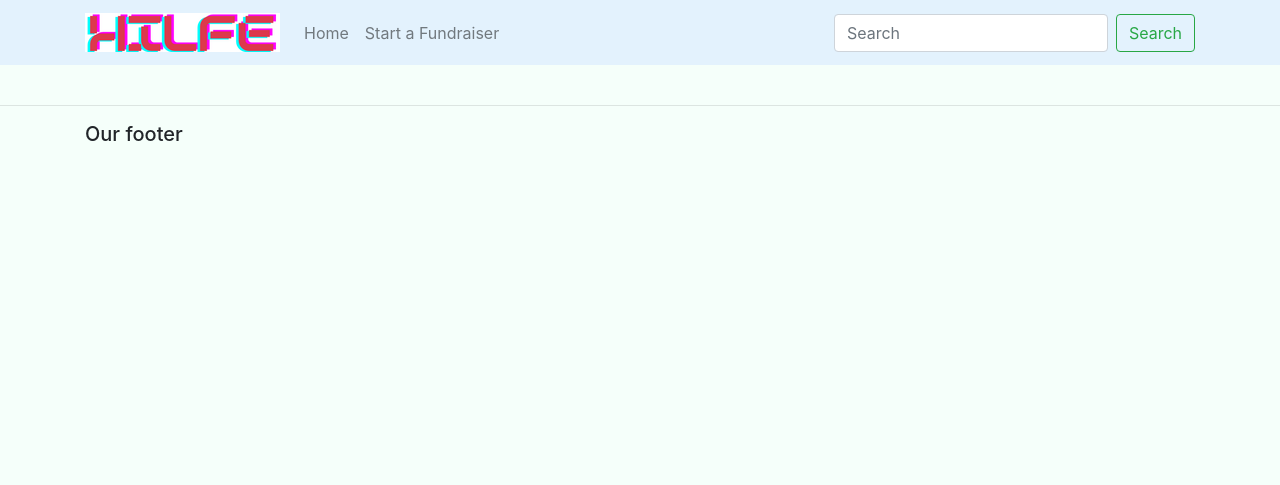
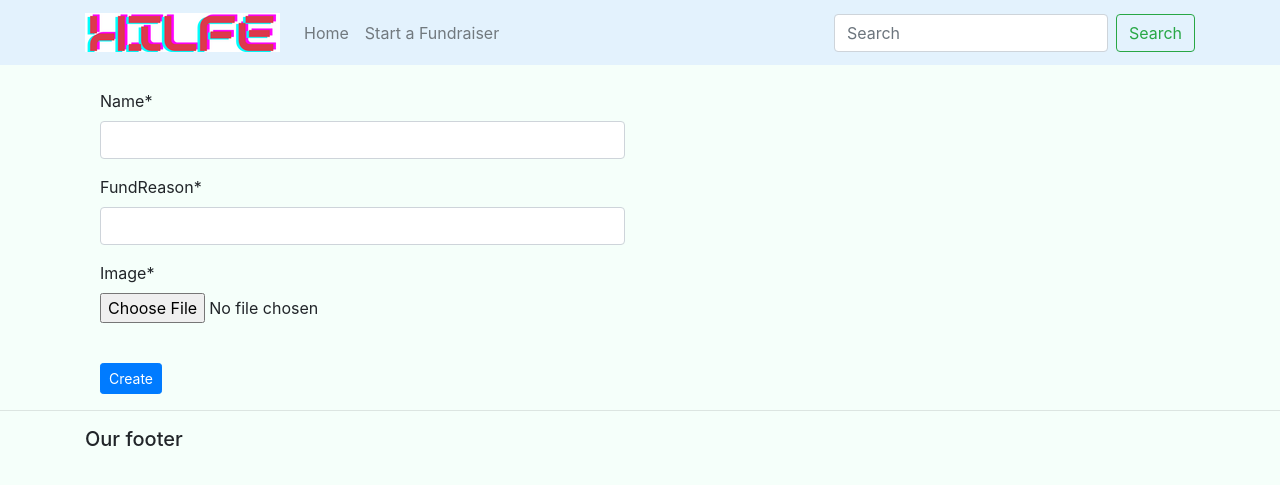
Before and after one commit to jennifer-eze/donate, a Django app: page /startFund/ in a window 1280 px wide. Shown: the top 485 px of the page. Run offline with Django 3.2, Linux system fonts and the light colour scheme; some libraries are stand-ins or nearby versions.

Commit message:
feat: form for starting a fund

```diff
--- /dev/null
+++ b/paymentproject/paymentapp/forms.py
@@ -0,0 +1,8 @@
+from django import forms
+from django.forms import ModelForm
+from .models import StartFund
+
+class FundForm(ModelForm):
+    class Meta():
+        model = StartFund
+        fields = '__all__'
--- a/paymentproject/paymentapp/templates/paymentapp/startFund.html
+++ b/paymentproject/paymentapp/templates/paymentapp/startFund.html
@@ -1,4 +1,14 @@
 {% extends 'paymentapp/main.html' %}
 {% load static %}
+{% load crispy_forms_tags %}
 {% block  content %}
+<div class="container">
+    <div class="col-md-6">
+        <form method="post">
+            {% csrf_token %}
+            {{ form|crispy }} <br>
+            <button type="submit" class="btn btn-primary btn-sm" value="create">Create</button>
+        </form>
+    </div>
+</div>
 {% endblock  %}
--- a/paymentproject/paymentapp/views.py
+++ b/paymentproject/paymentapp/views.py
@@ -1,5 +1,7 @@
-from django.shortcuts import render
+from django.shortcuts import render, redirect
 from django.http import HttpResponse
+from .forms import FundForm
+from .models import StartFund
 
 # Create your views here.
 def index(request):
@@ -9,4 +11,7 @@ def home(request):
     return render(request, 'paymentapp/home.html')
 
 def startFund(request):
-    return render(request, 'paymentapp/startFund.html')
+    form = FundForm()
+
+    context = {'form':form}
+    return render(request, 'paymentapp/startFund.html', context)
```
